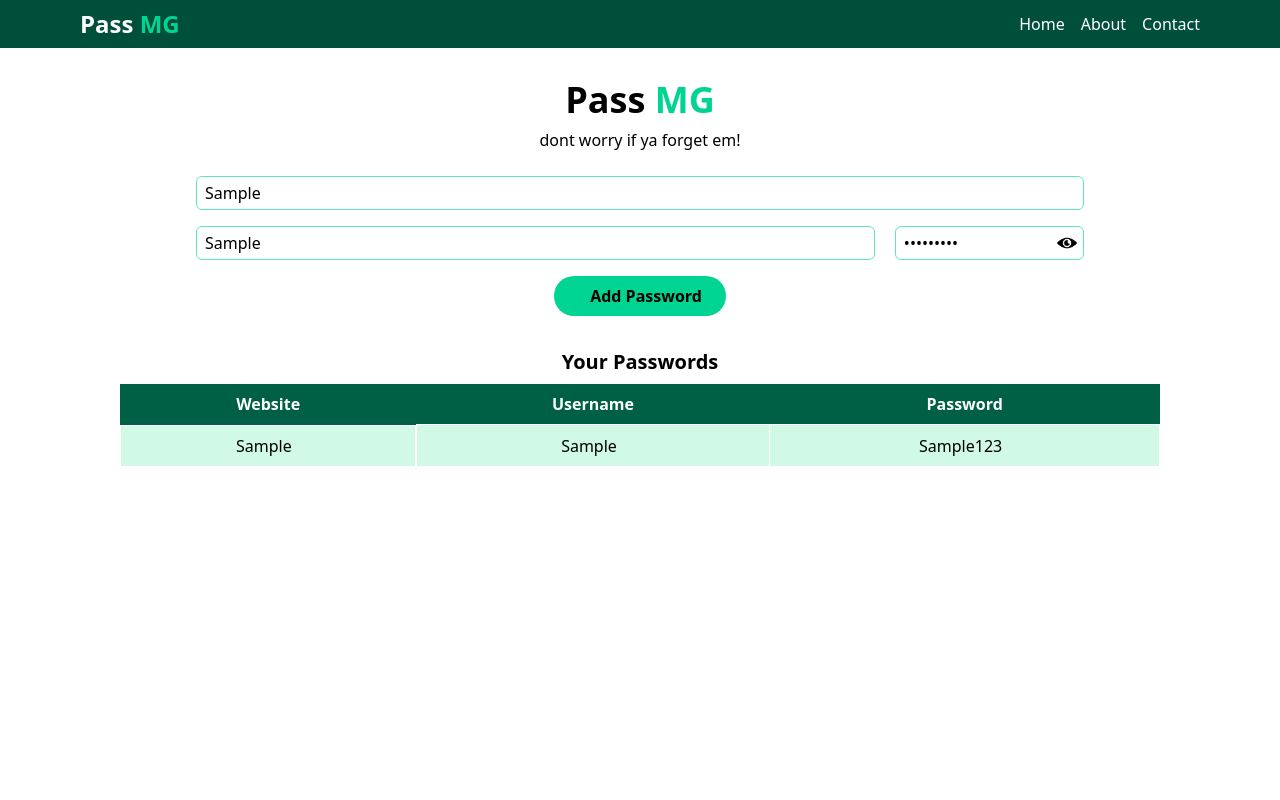
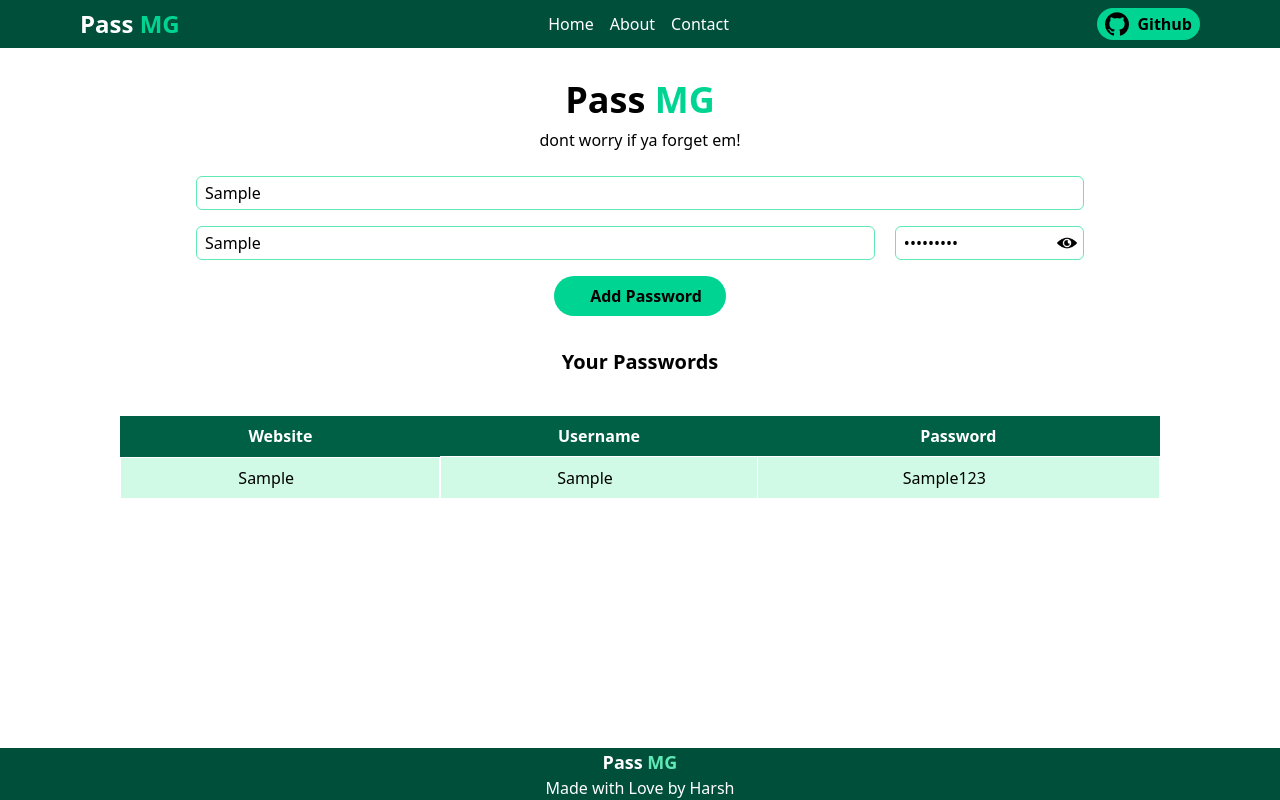
Before and after one commit to harshchill/Password-manager, a React (Vite) app: page / in a window 1280 px wide. Both pictures are taken after typing "Sample", "Sample", "Sample123" into the empty fields and a click on the button "Add Password". Built offline with nearby package versions, Linux system fonts and the light colour scheme; some icons are missing.

Commit message:
Add footer component and GitHub logo to Navbar

```diff
--- a/src/App.jsx
+++ b/src/App.jsx
@@ -1,12 +1,15 @@
 import './App.css'
 import Hero from './components/hero'
 import Navbar from './components/navbar'
+import Footer from './components/footer'
 
 function App() {
   return (
     <>
     <Navbar/>
     <Hero/>
+    <Footer/>
+
     </>
   )
 }
--- a/src/components/Footer.jsx
+++ b/src/components/Footer.jsx
@@ -2,9 +2,12 @@ import React from 'react'
 
 const Footer = () => {
   return (
-    <div>
-
-    </div>
+    <footer className='bg-emerald-900 text-white fixed bottom-0 w-full text-center '>
+      <div className='text-lg font-bold'>
+      Pass <span className='text-emerald-300'>MG</span>
+      </div>
+      <div>Made with Love by Harsh</div>
+    </footer>
   )
 }
 
--- a/src/components/Hero.jsx
+++ b/src/components/Hero.jsx
@@ -39,8 +39,7 @@ const Hero = () => {
   };
 
   return (
-    <div>
-      <div className="  p-4  bg-white">
+    <main className="  p-4  bg-white">
       <div className="text-center w-3/4 mx-auto bg-neutral-0 p-2 rounded-md ">
         <div className="text-4xl font-bold m-2">
           Pass <span className="text-emerald-400">MG</span>
@@ -87,7 +86,7 @@ const Hero = () => {
           <div>
             <button
               onClick={savePassword}
-                className="flex gap-3 justify-center items-center hover:bg-emerald-300 mx-auto bg-emerald-400 px-6 py-2 rounded-full font-semibold hover:border hover:border-emerald-900"
+              className="flex gap-3 justify-center items-center  hover:bg-emerald-300 mx-auto bg-emerald-400 px-6 py-2 rounded-full font-semibold "
             >
               <lord-icon
                 src="https://cdn.lordicon.com/awjeikyj.json"
@@ -99,19 +98,17 @@ const Hero = () => {
         </div>
       </div>
       <div className="passwords">
-          <div className="text-xl font-bold text-center m-2">
-            Your Passwords
-          </div>
+        <div className="text-xl font-bold text-center m-2">Your Passwords</div>
         {passwordArray.length == 0 && (
           <div className="text-lg mt-16 text-center">
             There are no passwords...
           </div>
         )}
         {passwordArray.length !== 0 && (
-            <table className="table-auto w-5/6 mx-auto bg-emerald-100 ">
+          <table className="table-auto w-5/6 mx-auto  bg-emerald-100 m-10">
             <thead>
               <tr className="bg-emerald-800 text-white ">
-                  <th className="p-2">Website</th>
+                <th className="p-2 ">Website</th>
                 <th className="p-2">Username</th>
                 <th className="p-2">Password</th>
               </tr>
@@ -121,8 +118,11 @@ const Hero = () => {
                 return (
                   <tr key={index}>
                     <td className="p-2 flex justify-center items-center gap-2  text-center border border-white">
+                      <a href={item.site} target="_blank">
                         {item.site}
+                      </a>
                       <lord-icon
+                        style={{ width: "20px" }}
                         src="https://cdn.lordicon.com/xuoapdes.json"
                         trigger="hover"
                       ></lord-icon>
@@ -131,6 +131,7 @@ const Hero = () => {
                       <div className="flex justify-center items-center gap-2">
                         {item.username}
                         <lord-icon
+                          style={{ width: "20px" }}
                           src="https://cdn.lordicon.com/xuoapdes.json"
                           trigger="hover"
                         ></lord-icon>
@@ -140,11 +141,11 @@ const Hero = () => {
                       <div className="flex justify-center items-center gap-2">
                         {item.password}
                         <lord-icon
+                          style={{ width: "20px" }}
                           src="https://cdn.lordicon.com/xuoapdes.json"
                           trigger="hover"
                         ></lord-icon>
                       </div>
-
                     </td>
                   </tr>
                 );
@@ -153,8 +154,7 @@ const Hero = () => {
           </table>
         )}
       </div>
-      </div>
-    </div>
+    </main>
   );
 };
 
--- a/src/components/Navbar.jsx
+++ b/src/components/Navbar.jsx
@@ -2,10 +2,11 @@ import React from "react";
 
 const Navbar = () => {
   return (
-    <div>
     <nav>
       <ul className="flex justify-between items-center px-20 py-2 bg-emerald-900 text-white">
-          <li className="text-2xl font-semibold">Pass <span className="text-emerald-400">MG</span></li>
+        <li className="text-2xl font-semibold">
+          Pass <span className="text-emerald-400">MG</span>
+        </li>
         <li className="flex gap-4 text-md">
           <a className=" hover:font-bold" href="">
             Home
@@ -17,9 +18,14 @@ const Navbar = () => {
             Contact
           </a>
         </li>
+        <li className="bg-emerald-400 rounded-full px-2 py-1 text-black font-semibold ">
+          <div className="flex gap-2">
+            <img src="src\assets\github-logo.png" alt="" />
+            Github
+          </div>
+        </li>
       </ul>
     </nav>
-    </div>
   );
 };
 
```
Also changed, not shown: src/assets/github-logo.png (added). Lines whose indentation alone changed are shown as unchanged.
